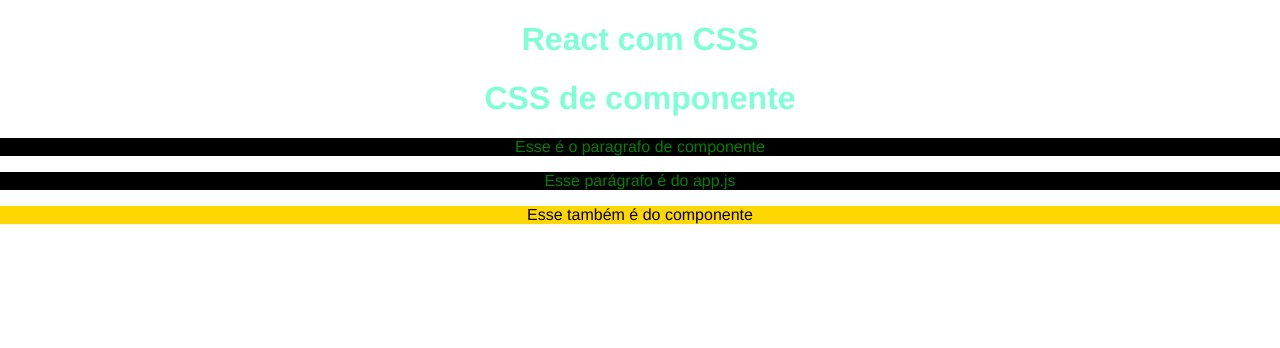
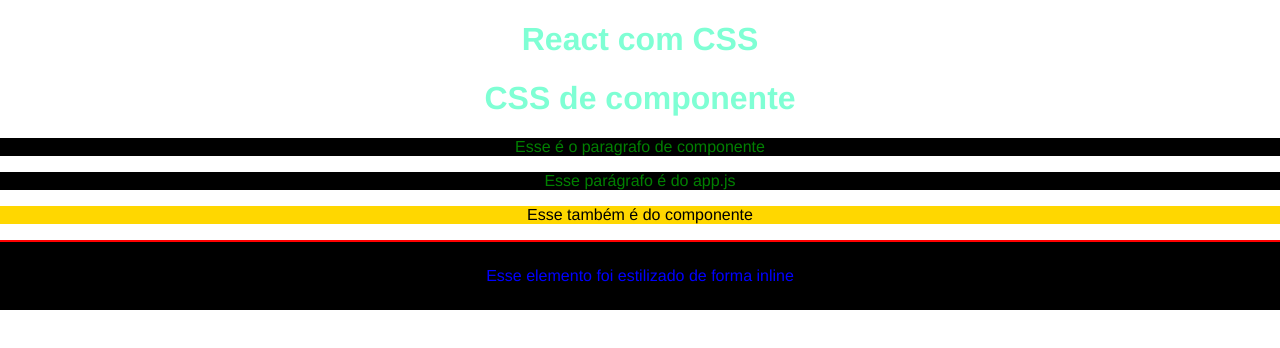
Before and after one commit to sthephanytezza-dev/treinando-react, a React (Create React App) app in the folder css/: page / in a window 1280 px wide. Shown: the top 348 px of the page. Built offline with nearby package versions, Linux system fonts and the light colour scheme.

Commit message:
css inline
evitar

```diff
--- a/css/src/App.js
+++ b/css/src/App.js
@@ -9,6 +9,10 @@
       <MyComponent />
       <p>Esse parágrafo é do app.js</p>
       <p className="my_comp_para">Esse também é do componente</p>
+
+      <p style={{ color: "blue", padding: "25px", borderTop: "2px solid red" }}>
+        Esse elemento foi estilizado de forma inline
+      </p>
     </div>
   );
 }
```
